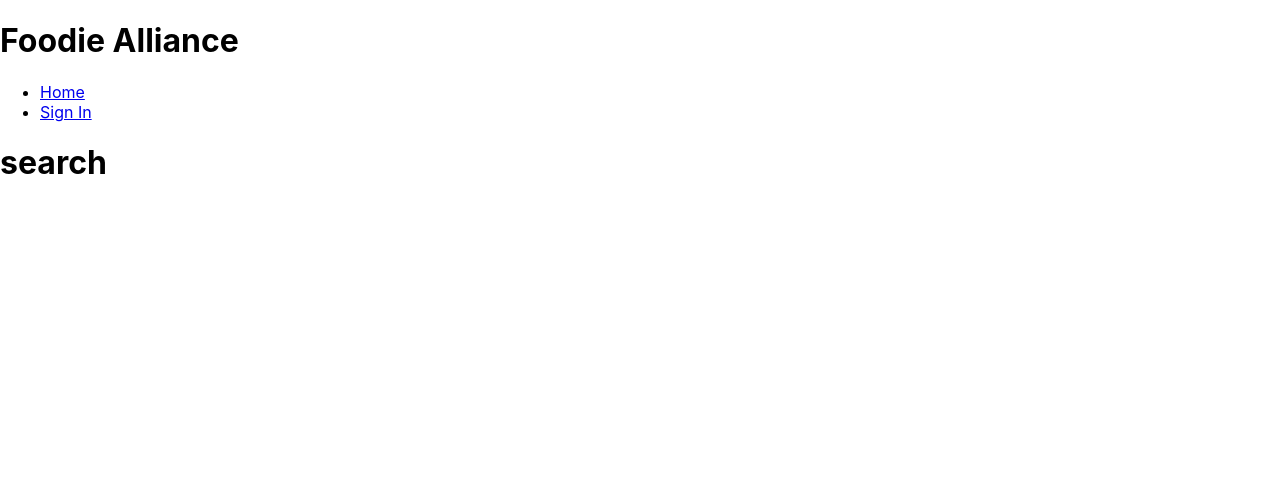
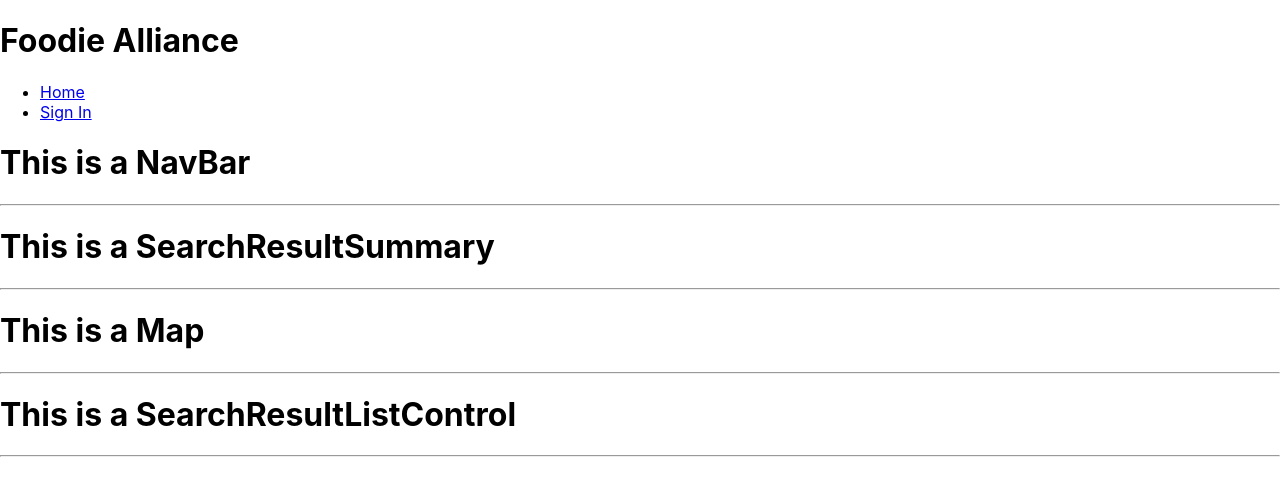
Before and after one commit to zbl14/capstone-planning-log-and-proposal, a React (Create React App) app: page /search in a window 1280 px wide. Shown: the top 496 px of the page. Built offline with nearby package versions, Linux system fonts and the light colour scheme.

Commit message:
initial NavBar, SearchResultSummary, Map and SearchResultListControl

```diff
--- /dev/null
+++ b/src/components/map/Map.js
@@ -0,0 +1,12 @@
+import React from "react";
+
+const Map = () => {
+  return (
+    <React.Fragment>
+      <h1>This is a Map</h1>
+      <hr />
+    </React.Fragment>
+  );
+};
+
+export default Map;
--- /dev/null
+++ b/src/components/navBar/NavBar.js
@@ -0,0 +1,12 @@
+import React from "react";
+
+const NavBar = () => {
+  return (
+    <React.Fragment>
+      <h1>This is a NavBar</h1>
+      <hr />
+    </React.Fragment>
+  );
+};
+
+export default NavBar;
--- a/src/components/search/Search.js
+++ b/src/components/search/Search.js
@@ -1,7 +1,18 @@
 import React from "react";
+import NavBar from "../navBar/NavBar";
+import SearchResultSummary from "../search/searchResultSummary/SearchResultSummary";
+import Map from "../map/Map";
+import SearchResultListControl from "../search/searchResultList/SearchResultListControl";
 
 const Search = () => {
-  return <h1>search</h1>;
+  return (
+    <React.Fragment>
+      <NavBar />
+      <SearchResultSummary />
+      <Map />
+      <SearchResultListControl />
+    </React.Fragment>
+  );
 };
 
 export default Search;
--- /dev/null
+++ b/src/components/search/searchResultList/SearchResultListControl.js
@@ -0,0 +1,12 @@
+import React from "react";
+
+const SearchResultListControl = () => {
+  return (
+    <React.Fragment>
+      <h1>This is a SearchResultListControl</h1>
+      <hr />
+    </React.Fragment>
+  );
+};
+
+export default SearchResultListControl;
--- /dev/null
+++ b/src/components/search/searchResultSummary/SearchResultSummary.js
@@ -0,0 +1,12 @@
+import React from "react";
+
+const SearchResultSummary = () => {
+  return (
+    <React.Fragment>
+      <h1>This is a SearchResultSummary</h1>
+      <hr />
+    </React.Fragment>
+  );
+};
+
+export default SearchResultSummary;
```
